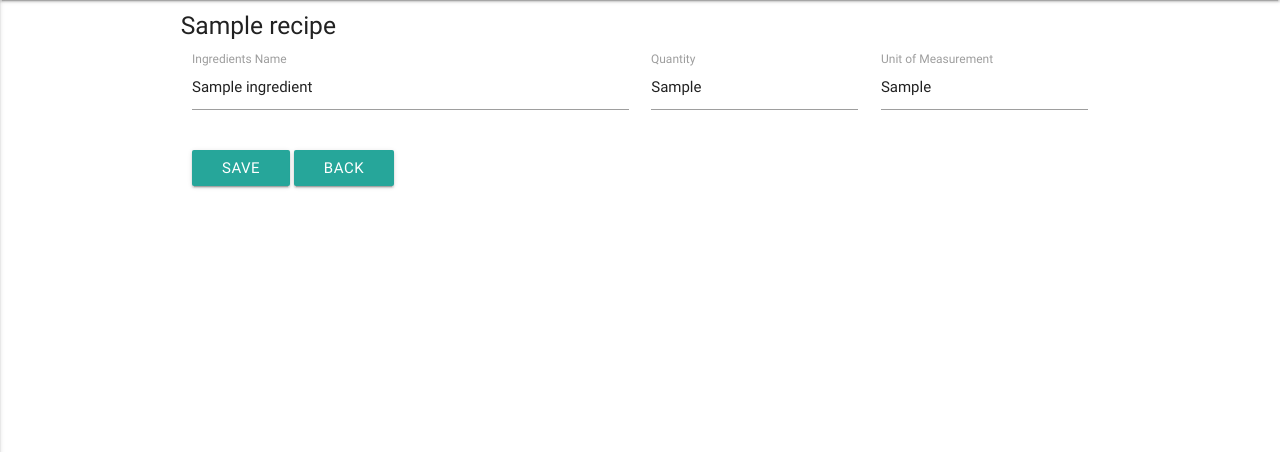
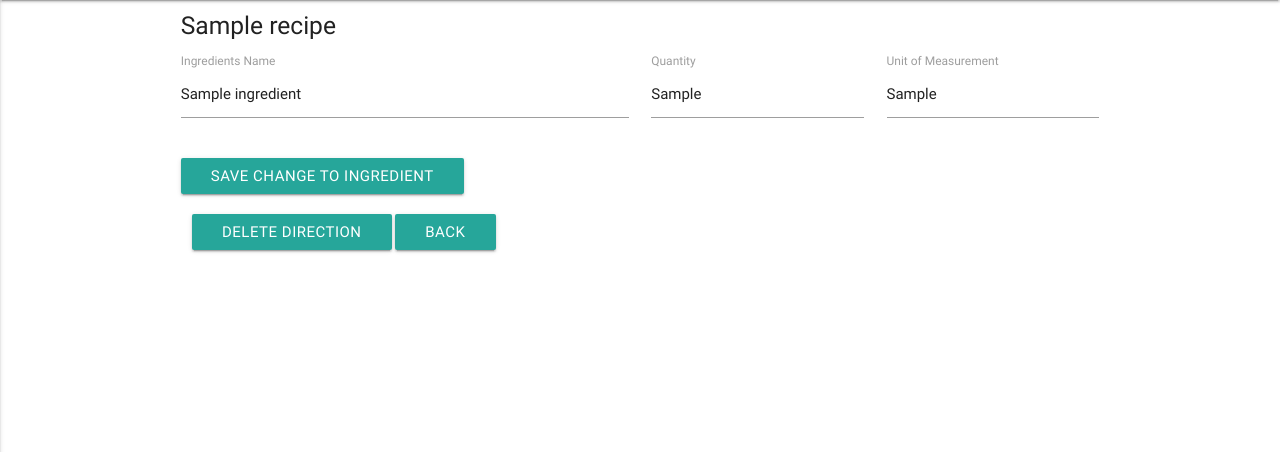
Before and after one commit to GarethMellon/data-centric-project, a Flask app: page /ingredients/1/1/ in a window 1280 px wide. Shown: the part 64-516 px from the top of the page. Run offline with Flask 2, Linux system fonts and the light colour scheme; tables that the repository leaves empty hold one stand-in row (values such as "Sample post").

Commit message:
New Features: ability to add and delete ingredients to recipes

```diff
--- a/app.py
+++ b/app.py
@@ -52,7 +52,7 @@ def index():
 
 ## Recieps routes and functions
 @app.route("/recieps/<recipe_ID>/")
-def recipes(recipe_ID):
+def recieps(recipe_ID):
     # prep data for page
     recipes_sql = ("SELECT * FROM recipes WHERE recipes.ID =" + recipe_ID + " AND recipes.delete = '0';")
     recipes_data = select_data(recipes_sql)
@@ -114,14 +114,15 @@ def add_new_direction(recipe_ID):
     direction_text = request.form.get("direction_name")
     update_sql = "INSERT INTO directions (recipes_ID, name) VALUES ({},'{}');".format(recipe_ID, direction_text)
     update_data(update_sql)
-    return redirect(url_for('recipes',
+    return redirect(url_for('recieps',
                             recipe_ID = recipe_ID))
 
 @app.route("/delete_direction_from_recipe/<recipe_ID>/<direction_ID>/")
 def delete_direction_from_recipe(recipe_ID, direction_ID):
     course_update_sql = "UPDATE directions SET directions.delete = 1 WHERE directions.ID = {};".format(direction_ID)
     update_data(course_update_sql)
-    return redirect(url_for("recipes", recipe_ID = recipe_ID))
+    return redirect(url_for("recieps",
+                            recipe_ID = recipe_ID))
 
 ## Ingredients routes and functions
 @app.route("/ingredients/<recipe_ID>/<ingredient_ID>/")
@@ -134,6 +135,44 @@ def ingredients(recipe_ID, ingredient_ID):
                         page_title="Ingredients",
                         ingredient_data = ingredient_data)
 
+@app.route("/edit_ingredient/<recipe_ID>/<ingredient_ID>/", methods = ["POST"])
+def edit_ingredient(recipe_ID, ingredient_ID):
+    ingredient_text = request.form.get("ingredients_name")
+    ingredient_quantity = request.form.get("ingredient_quantity")
+    ingredient_unit_of_measurement = request.form.get("ingredients_unit_of_measurement")
+    update_sql = "UPDATE ingredients SET name = '{}', quantity = '{}', unit_of_measurement ='{}' WHERE ingredients.ID = {};".format(ingredient_text, ingredient_quantity, ingredient_unit_of_measurement, ingredient_ID)
+    update_data(update_sql)
+    return redirect(url_for('ingredients',
+                            recipe_ID = recipe_ID,
+                            ingredient_ID = ingredient_ID))
+
+@app.route("/add_ingredient/<recipe_ID>/")
+def add_ingredient(recipe_ID):
+    ingredient_sql = "SELECT recipes.ID AS recipe_ID, recipes.name AS recipe_name FROM recipes WHERE recipes.ID = " + recipe_ID + ";"
+    ingredient_data = select_data(ingredient_sql)
+    return render_template("ingredients.html",
+                            page_title="Add New Ingredient",
+                            ingredient_data = ingredient_data)
+
+@app.route("/add_ingredient_to_recipe/<recipe_ID>/", methods = ["POST"])
+def add_ingredient_to_recipe(recipe_ID):
+    ingredient_text = request.form.get("ingredients_name")
+    ingredient_quantity = request.form.get("ingredient_quantity")
+    ingredient_unit_of_measurement = request.form.get("ingredients_unit_of_measurement")
+
+    update_sql = "INSERT INTO ingredients (recipes_ID, name, quantity, unit_of_measurement) VALUES('{}','{}','{}','{}');".format(recipe_ID, ingredient_text, ingredient_quantity, ingredient_unit_of_measurement)
+    update_data(update_sql)
+
+    return redirect(url_for("recieps",
+                            recipe_ID = recipe_ID))
+
+@app.route("/delete_ingredient_from_recipe/<recipe_ID>/<ingredient_ID>/")
+def delete_ingredient_from_recipe(recipe_ID, ingredient_ID):
+    update_sql = "UPDATE ingredients SET ingredients.delete = 1 WHERE ingredients.ID = {};".format(ingredient_ID)
+    print(update_sql)
+    update_data(update_sql)
+    return redirect(url_for("recieps",
+                            recipe_ID = recipe_ID))
 
 ## Course routes and functions
 @app.route("/course/<recipe_ID>/<course_ID>/")
@@ -252,7 +291,9 @@ def add_allergens_to_recipe(recipe_ID, allergens_ID):
     allergens_update_sql = "INSERT INTO allergens (recipes_ID, name) VALUES ('{}','{}');".format(recipe_ID, allergens_to_add)
     update_data(allergens_update_sql)
 
-    return redirect(url_for("allergens", recipe_ID = recipe_ID, allergens_ID = allergens_ID))
+    return redirect(url_for("allergens",
+                            recipe_ID = recipe_ID,
+                            allergens_ID = allergens_ID))
 
 @app.route("/delete_allergens_from_recipe/<recipe_ID>/<allergens_ID>/")
 def delete_allergens_from_recipe(recipe_ID, allergens_ID):
--- a/templates/directions.html
+++ b/templates/directions.html
@@ -31,7 +31,7 @@
             </div>
 
             <a href="{{url_for('delete_direction_from_recipe', recipe_ID = row.recipe_ID, direction_ID = row.direction_ID)}}" class="btn">Delete Direction</a>
-            <a href="{{url_for('recipes', recipe_ID = row.recipe_ID)}}" class="btn">Back</a> {% endfor %}
+            <a href="{{url_for('recieps', recipe_ID = row.recipe_ID)}}" class="btn">Back</a> {% endfor %}
 
         </div>
     </div>
--- a/templates/index.html
+++ b/templates/index.html
@@ -13,7 +13,7 @@
                     {% for recipe in recipes_data %}
                         {% if course.course_name == recipe.course_name: %}
                         <div class="collapsible-body"><span>{{ recipe.recipes_name }}</span>
-                            <a href="{{ url_for('recipes', recipe_ID = recipe.recipes_ID) }}" class="btn"> View Recipe</a>
+                            <a href="{{ url_for('recieps', recipe_ID = recipe.recipes_ID) }}" class="btn"> View Recipe</a>
                         </div>
                         {% else %}
                         {% endif %}
--- a/templates/ingredients.html
+++ b/templates/ingredients.html
@@ -9,25 +9,53 @@
                 <div class="collection-header">
                     <h5>{{ row.recipe_name }}</h5>
                 </div>
-                <div class="input-field col s6">
+                {% if row.ingredients_name %}
+                <form action="{{ url_for('edit_ingredient', recipe_ID = row.recipe_ID , ingredient_ID = row.ingredients_ID ) }}" method="POST">
+                    <div class="row">
+                        <div class="col s6">
+                            <label class="active" for="ingredients_name">Ingredients Name</label>
                             <input value="{{row.ingredients_name}}" id="ingredients_name" name="ingredients_name" type="text" class="validate">
-                    <label class="active" for="ingredients_name">Ingredients Name</label>
                         </div>
 
-                <div class="input-field col s3">
+                        <div class="col s3">
+                            <label class="active" for="ingredient_quantity">Quantity</label>
                             <input value="{{row.ingredient_quantity}}" id="ingredient_quantity" name="ingredient_quantity" type="text" class="validate">
-                    <label class="active" for="ingredient_quantity">Quantity</label>
                         </div>
 
-                <div class="input-field col s3">
+                        <div class="col s3">
+                            <label class="active" for="ingredients_unit_of_measurement">Unit of Measurement</label>
                             <input value="{{row.ingredients_unit_of_measurement}}" id="ingredients_unit_of_measurement" name="ingredients_unit_of_measurement" type="text" class="validate">
-                    <label class="active" for="ingredients_unit_of_measurement">Unit of Measurement</label>
                         </div>
                     </div>
+                    <input type="submit" class="btn" value="Save Change To Ingredient" />
+                </form>
+                {% else %}
 
-            <a href="#" class="btn">Save</a>
-            <a href="{{url_for('recipes', recipe_ID = row.recipe_ID)}}" class="btn">Back</a>
-            {% endfor %}
+                <form action="{{ url_for('add_ingredient_to_recipe', recipe_ID = row.recipe_ID ) }}" method="POST">
+                    <div class="row">
+                        <div class="col s6">
+                            <label class="active" for="ingredients_name">Ingredients Name</label>
+                            <input value="" id="ingredients_name" name="ingredients_name" type="text" class="validate">
+                        </div>
+
+                        <div class="col s3">
+                            <label class="active" for="ingredient_quantity">Quantity</label>
+                            <input value="" id="ingredient_quantity" name="ingredient_quantity" type="text" class="validate">
+                        </div>
+
+                        <div class="col s3">
+                            <label class="active" for="ingredients_unit_of_measurement">Unit of Measurement</label>
+                            <input value="" id="ingredients_unit_of_measurement" name="ingredients_unit_of_measurement" type="text" class="validate">
+                        </div>
+                    </div>
+                    <input type="submit" class="btn" value="Add New Ingredient" />
+                </form>
+
+                {% endif %}
+
+            </div>
+            <a href="{{url_for('delete_ingredient_from_recipe', recipe_ID = row.recipe_ID, ingredient_ID = row.ingredients_ID) }}" class="btn">Delete Direction</a>
+            <a href="{{url_for('recieps', recipe_ID = row.recipe_ID)}}" class="btn">Back</a> {% endfor %}
 
         </div>
     </div>
--- a/templates/recieps.html
+++ b/templates/recieps.html
@@ -31,7 +31,7 @@
                 <!-- ingredients data insert-->
                 {% for ingredient in ingredients_data %} {% if recipe.ID == ingredient.recipes_ID: %} {% if loop.index == 1: %}
                 <li class="collection-header">
-                    <h5>Ingredients</h5> <a href="{{url_for('index')}}" class="btn">Add New Ingredient</a>
+                    <h5>Ingredients</h5> <a href="{{url_for('add_ingredient', recipe_ID = recipe.ID)}}" class="btn">Add New Ingredient</a>
                 </li>
                 {% endif %}
                 <li class="collection-item">
```
Lines whose indentation alone changed are shown as unchanged.
